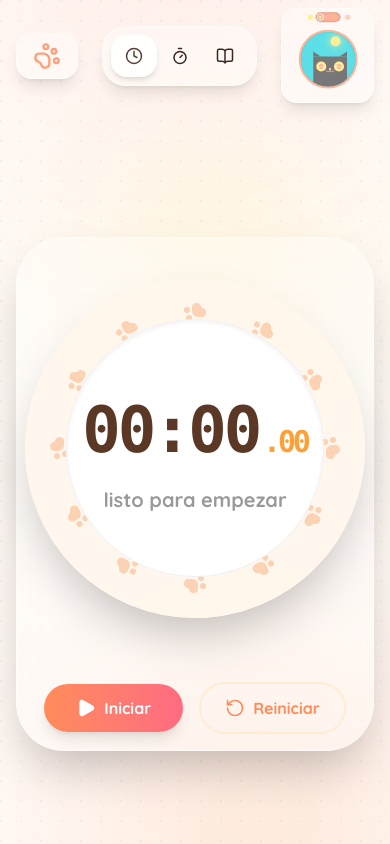
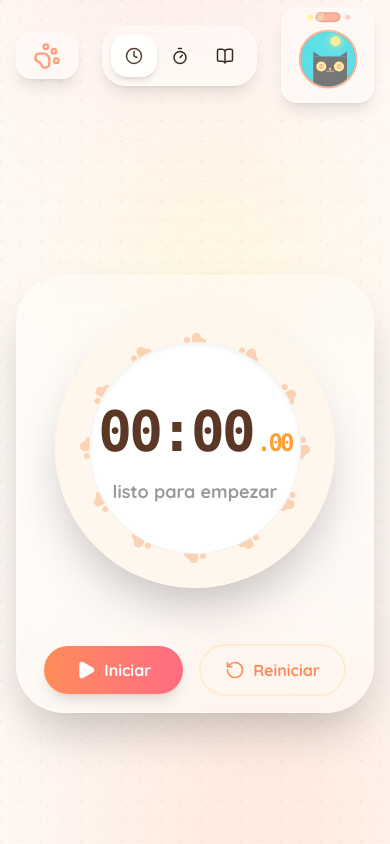
Before and after one commit to FabianCartes/Pomodoro-love, a React (Vite) app: page / in a window 390 px wide. Both pictures are taken after a click on the button 133 px from the left and 55 px from the top of the page. Built offline with nearby package versions, Linux system fonts and the light colour scheme.

Commit message:
fix: resize timer and allow vertical scrolling to prevent cutoff

```diff
--- a/src/App.jsx
+++ b/src/App.jsx
@@ -50,7 +50,7 @@ const AppContent = ({ isDark, setIsDark }) => {
         initial={{ opacity: 0 }}
         animate={{ opacity: 1 }}
         transition={{ duration: 0.8 }}
-        className={`h-screen overflow-hidden flex flex-col font-sans transition-colors duration-500 selection:bg-cat-pink ${isDark ? 'text-cat-cream' : 'text-cat-dark'}`}
+        className={`min-h-[100dvh] overflow-x-hidden overflow-y-auto flex flex-col font-sans transition-colors duration-500 selection:bg-cat-pink ${isDark ? 'text-cat-cream' : 'text-cat-dark'}`}
       >
         {/* Header row */}
         <header className="w-full grid grid-cols-[auto_1fr_auto] items-center px-4 md:px-8 py-2 md:py-3 shrink-0 gap-2 md:gap-4 z-20">
--- a/src/components/timer/TimerDisplay.jsx
+++ b/src/components/timer/TimerDisplay.jsx
@@ -38,8 +38,8 @@ export const TimerDisplay = ({ isDark }) => {
   const subtleText = isDark ? 'text-white/50' : 'text-black/40';
 
   return (
-    <div className="flex flex-col items-center justify-center my-6">
-      <div className={`relative flex items-center justify-center w-[340px] h-[340px] md:w-[540px] md:h-[540px] rounded-full shadow-2xl ${outerRingColor}`}>
+    <div className="flex flex-col items-center justify-center my-4 md:my-6">
+      <div className={`relative flex items-center justify-center w-[280px] h-[280px] md:w-[380px] md:h-[380px] lg:w-[440px] lg:h-[440px] rounded-full shadow-2xl ${outerRingColor}`}>
 
         {/* Ring of Paw Prints - Rotates when active */}
         <div className={`absolute inset-0 rounded-full flex items-center justify-center pointer-events-none ${isActive ? 'animate-[spin_15s_linear_infinite]' : ''}`}>
@@ -63,11 +63,11 @@ export const TimerDisplay = ({ isDark }) => {
 
         {/* Inner White Circle */}
         <div className={`relative flex flex-col items-center justify-center w-[76%] h-[76%] rounded-full shadow-inner border border-black/5 ${innerCircleColor}`}>
-          <div className={`font-mono text-[4rem] md:text-[7rem] font-extrabold tracking-tighter flex items-baseline ${textColor}`} style={{ fontVariantNumeric: 'tabular-nums' }}>
+          <div className={`font-mono text-[3.5rem] md:text-[5rem] lg:text-[6rem] font-extrabold tracking-tighter flex items-baseline ${textColor}`} style={{ fontVariantNumeric: 'tabular-nums' }}>
             {formatTime(displayTime)}
-            {mode === 'stopwatch' && <span className="text-3xl md:text-5xl text-orange-400 ml-1 md:ml-2 opacity-80">.{milliseconds.toString().padStart(2, '0')}</span>}
+            {mode === 'stopwatch' && <span className="text-2xl md:text-3xl lg:text-4xl text-orange-400 ml-1 md:ml-2 opacity-80">.{milliseconds.toString().padStart(2, '0')}</span>}
           </div>
-          <span className={`mt-2 md:mt-4 text-xl md:text-2xl font-bold ${subtleText} lowercase`} style={{ fontFamily: "'Quicksand', sans-serif" }}>
+          <span className={`mt-1 md:mt-3 text-lg md:text-xl font-bold ${subtleText} lowercase`} style={{ fontFamily: "'Quicksand', sans-serif" }}>
             {isActive ? 'en progreso...' : 'listo para empezar'}
           </span>
         </div>
```
